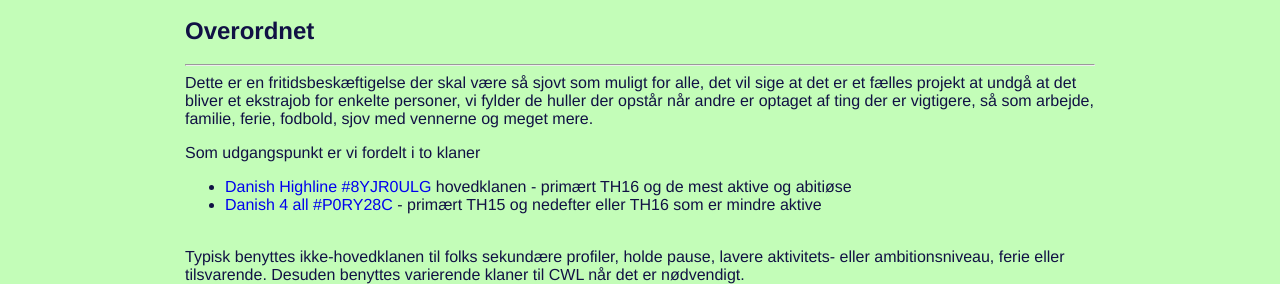
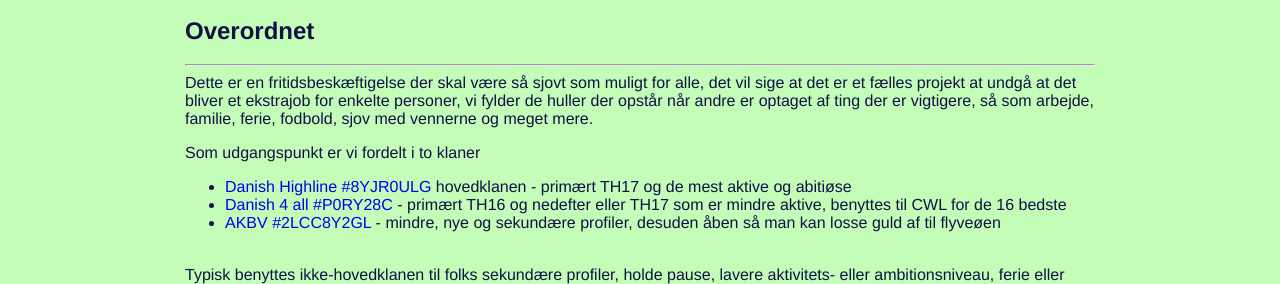
Before and after one commit to SeniorWizard/dh, a plain HTML site: page index.html in a window 1280 px wide. Shown: the part 428-712 px from the top of the page. Drawn offline with Linux system fonts and the light colour scheme.

Commit message:
Opdateret th17 info, added akbv.

```diff
--- a/index.html
+++ b/index.html
@@ -123,8 +123,9 @@ Dette er en fritidsbeskæftigelse der skal være så sjovt som muligt for alle,
 <p>
 Som udgangspunkt er vi fordelt i to klaner
 <ul>
-<li>  <a href="https://link.clashofclans.com/en?action=OpenClanProfile&tag=8YJR0ULG"> Danish Highline #8YJR0ULG</a> hovedklanen - primært TH16 og de mest aktive og abitiøse
-<li>  <a href="https://link.clashofclans.com/en?action=OpenClanProfile&tag=P0RY28C"> Danish 4 all #P0RY28C</a> - primært TH15 og nedefter eller TH16 som er mindre aktive
+<li>  <a href="https://link.clashofclans.com/en?action=OpenClanProfile&tag=8YJR0ULG"> Danish Highline #8YJR0ULG</a> hovedklanen - primært TH17 og de mest aktive og abitiøse
+<li>  <a href="https://link.clashofclans.com/en?action=OpenClanProfile&tag=P0RY28C"> Danish 4 all #P0RY28C</a> - primært TH16 og nedefter eller TH17 som er mindre aktive, benyttes til CWL for de 16 bedste
+<li>  <a href="https://link.clashofclans.com/en?action=OpenClanProfile&tag=2LCC8Y2GL"> AKBV #2LCC8Y2GL</a> - mindre, nye og sekundære profiler, desuden åben så man kan losse guld af til flyveøen
 </ul>
 <br>
 
```
